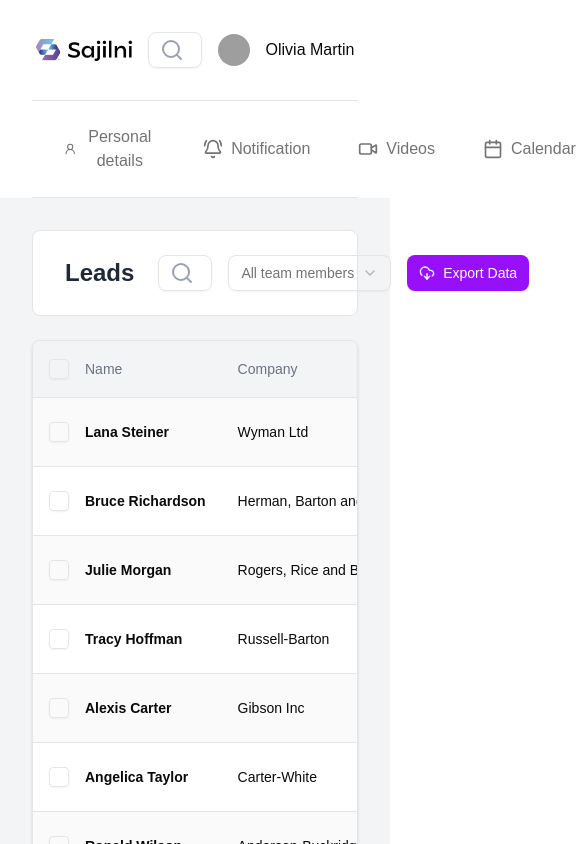
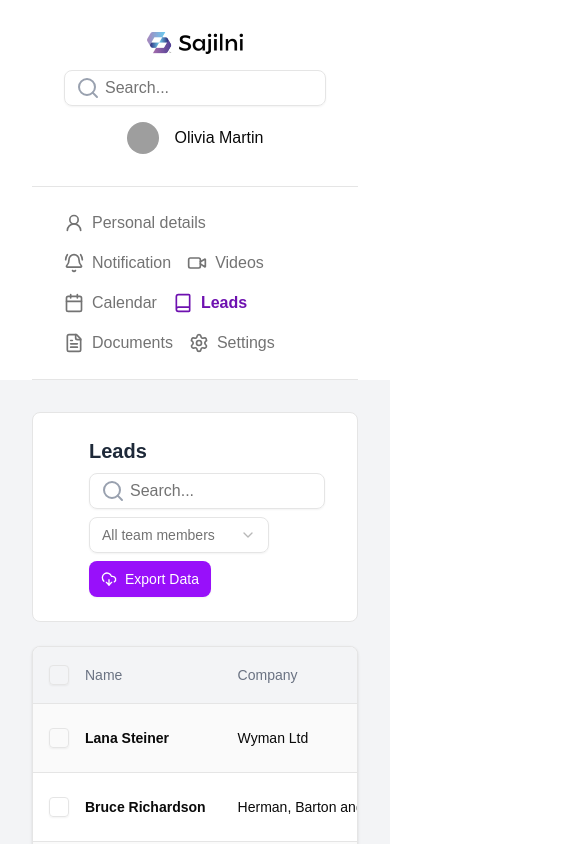
Before and after one commit to MossaJehad/Leads-Managment-Table-NextJs, a Next.js app: page / in a window 390 px wide. Shown: the top 844 px of the page, 585 px wide, since content can reach past the window. Built offline with nearby package versions, Linux system fonts and the light colour scheme; grey boxes are pictures that could not be loaded.

Commit message:
semi-responsive

```diff
--- a/components/header/Header.jsx
+++ b/components/header/Header.jsx
@@ -7,7 +7,7 @@ import NavbarLinks from "../main/NavbarLinks";
 export default function Header({ activeTab, setActiveTab }) {
 	return (
 		<header className="px-8 dark:bg-gray-900 dark:text-white">
-			<section className="flex flex-row items-center justify-center align-center gap-4 p-8">
+			<section className="flex flex-wrap md:flex-nowrap flex-row items-center justify-center align-center gap-4 p-8">
 				<Image src="/Sajilni.webp" width={100} height={100} alt="Sajilni" className="w-24 h-auto" priority/>
 				<SearchInput />
 				<ProfileChip />
--- a/components/main/LeadsHeader.jsx
+++ b/components/main/LeadsHeader.jsx
@@ -14,8 +14,8 @@ import { Button } from '../ui/button';
 export default function LeadsHeader({leads, search, setSearch}) {
 	return (
 		<header className="flex items-center justify-between mb-6 p-6 px-8 rounded-md border bg-white dark:bg-gray-900 dark:text-white">
-			<h1 className="text-2xl font-semibold text-gray-800 whitespace-nowrap dark:text-white">Leads</h1>
-			<div className="flex gap-4 items-center w-full ml-6">
+			<div className="flex flex-wrap md:flex-nowrap gap-2 md:gap-4 items-center w-full ml-6">
+				<h1 className="text-xl md:text-2xl font-semibold text-gray-800 whitespace-nowrap dark:text-white">Leads</h1>
 				<SearchInput search={search} setSearch={setSearch} />
 				<Select>
 					<SelectTrigger className="w-[180px]">
@@ -28,7 +28,8 @@ export default function LeadsHeader({leads, search, setSearch}) {
 					</SelectContent>
 				</Select>
 				<Button
-				className="flex items-center gap-2 bg-purple-600 text-white px-3 py-2 whitespace-nowrap rounded-md text-sm hover:bg-purple-700 cursor-pointer"
+				className="flex items-center gap-2 bg-purple-600 text-white px-3 py-2 whitespace-nowrap rounded-md
+				text-sm hover:bg-purple-700 cursor-pointer"
 				onClick={() => {
 					const rows = [
 							["Name", "Company", "Phone Number", "Email", "Collected by", "Notes"],
--- a/components/main/NavbarLinks.jsx
+++ b/components/main/NavbarLinks.jsx
@@ -15,7 +15,7 @@ const nLinks = [
 
 export default function NavbarLinks({ activeTab, setActiveTab }) {
 	return (
-		<nav className="flex flex-row items-center gap-12">
+		<nav className="flex items-center md:gap-8 gap-4 flex-wrap">
 			{nLinks.map((link) => {
 				const Icon = link.icon;
 				const isActive = activeTab === link.label;
--- a/lib/utils.js
+++ b/lib/utils.js
@@ -2,5 +2,5 @@ import { clsx } from "clsx";
 import { twMerge } from "tailwind-merge"
 
 export function cn(...inputs) {
-  return twMerge(clsx(inputs));
+	return twMerge(clsx(inputs));
 }
--- a/pages/index.js
+++ b/pages/index.js
@@ -26,9 +26,7 @@ export default function Home() {
 				<Leads /> :
 				<h1 class="mb-4 text-xl text-center font-extrabold leading-none tracking-tight text-gray-900 md:text-2xl lg:text-4xl dark:text-white">{activeTab}</h1>}
 			</main>
-			<footer>
 
-			</footer>
 		</>
 	)
 }
```
Also changed, not shown: components/ui/SearchInput.jsx (indentation only).
